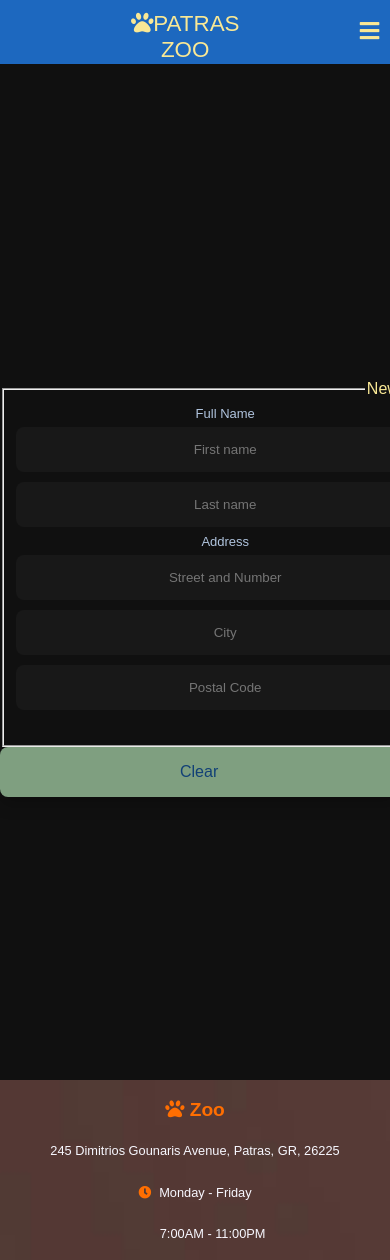
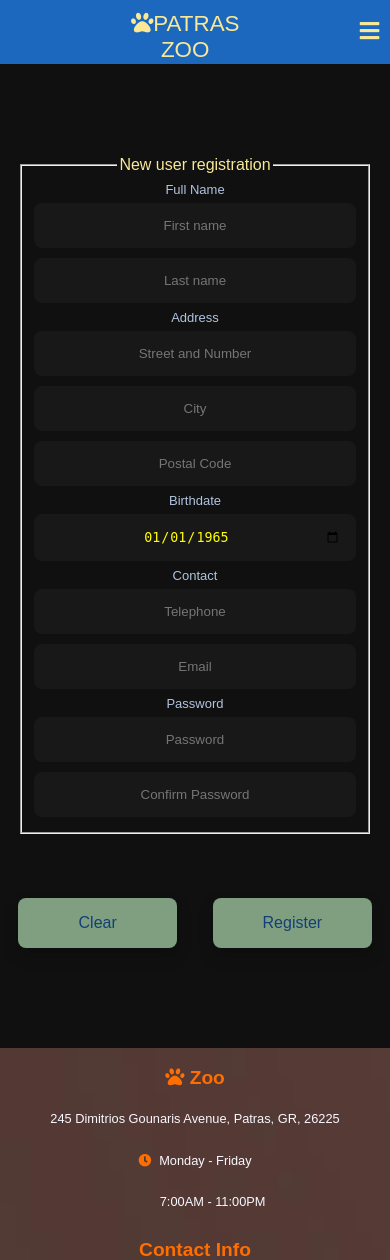
Before and after one commit to alextsakir/NodeZoo, a Node server app: page /register in a window 390 px wide; the page is wider, and only the part inside the window is pictured. Shown: the top 1260 px of that part. Run offline with Node 20, Linux system fonts and the light colour scheme; some libraries are stand-ins or nearby versions.

Commit message:
register form resizing fix

```diff
--- a/public/style.css
+++ b/public/style.css
@@ -450,16 +450,43 @@ input {
     /*display: flex;*/
 }
 
+.form-class{
+    width: 100%;
+    margin: auto;
+}
+
 #register-form-container {
-    width: 100%;
+
     text-align: center;
     margin: auto;
-    min-height: 60rem;
+    min-height: 50rem;
+    margin-bottom: 8rem;
 }
 
 #register-credentials-fieldset {
+    /* display: grid; */
     column-count: 2;
-    margin-top: 20rem;
+    margin-top: 8rem;
+    margin-bottom: 4rem;
+
+    @media screen and (max-width: 1440px) {
+        margin-top: 6rem;
+        width: 100%;
+        column-count: 1;
+        width: 350px !important;
+    }
+
+    @media screen and (max-width: 800px) {
+        width: 100%;
+        column-count: 1;
+        width: 350px !important;
+    }
+
+    @media screen and (max-width: 500px) {
+        width: 100%;
+        column-count: 1;
+        width: 350px !important;
+    }
 }
 
 #register-credentials-user-type-fieldset {
```
